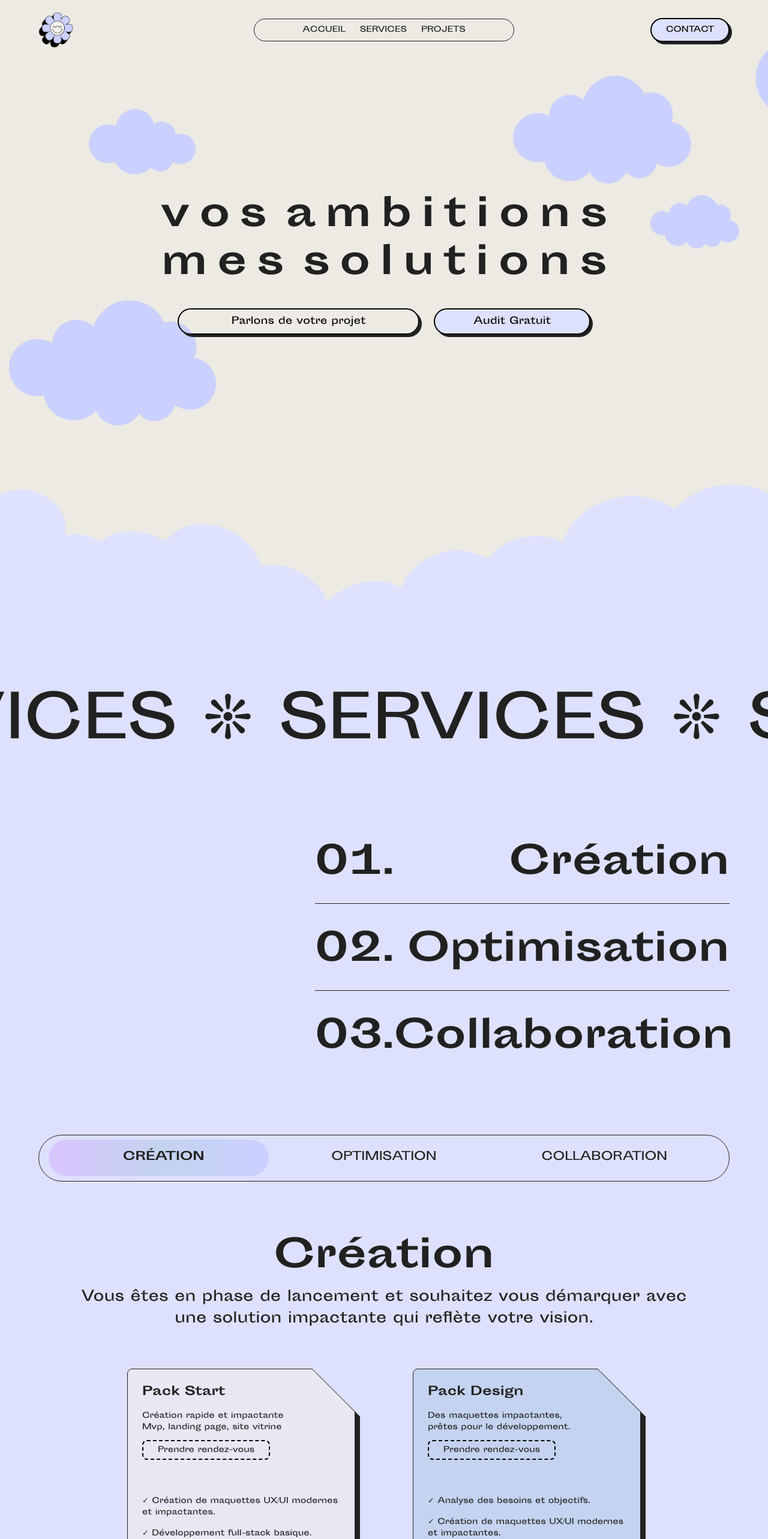
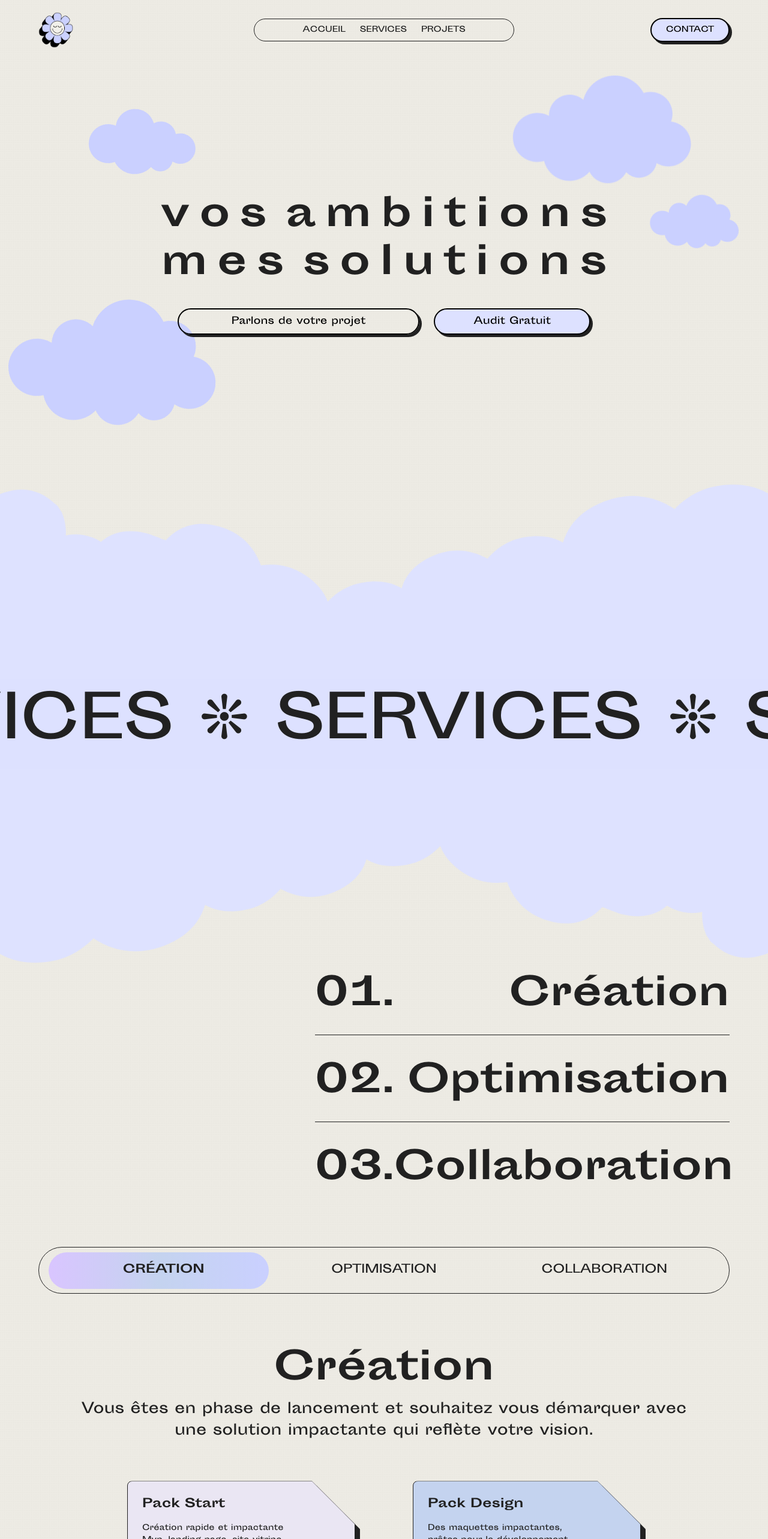
Before and after one commit to maurinecornillon/maurinecornillon, a React (Create React App) app: page / in a window 1280 px wide. Shown: the top 2566 px of the page at 60% size. Built offline with nearby package versions, Linux system fonts and the light colour scheme.

Commit message:
change projects section

```diff
--- a/src/components/Background.jsx
+++ b/src/components/Background.jsx
@@ -79,13 +79,6 @@ const BackgroundFlowers = () => {
           ref={(el) => (flowerRefs.current[1] = el)}
           className="absolute w-[300px] top-[15%] right-[10%]"
         />
-        {/* Fleur 3 */}
-        <img
-          src={cloud}
-          alt="Fleur 3"
-          ref={(el) => (flowerRefs.current[2] = el)}
-          className="absolute w-[350px] bottom-[-fev0%] right-[-25%]"
-        />
 
         {/* Fleur 4 */}
         <img
--- a/src/components/Footer.jsx
+++ b/src/components/Footer.jsx
@@ -1,6 +1,5 @@
 import React from "react";
 import { FaLinkedin, FaGithub, FaCalendar } from "react-icons/fa";
-import flower from "../assets/img/logo/12.png";
 
 const Footer = () => {
   return <footer className="w-full relative z-10 bg-violet"></footer>;
--- a/src/pages/Projects.jsx
+++ b/src/pages/Projects.jsx
@@ -125,7 +125,7 @@ const Projects = () => {
   return (
     <>
       {/* Section du titre */}
-      <div className="bg-violet">
+      <div className="">
         <img src={clouds} alt="Flower" className="w-full h-full" />
       </div>
 
--- a/src/pages/Services.jsx
+++ b/src/pages/Services.jsx
@@ -8,6 +8,8 @@ import Optimisation from "./../components/Optimisation";
 import Collaboration from "./../components/Collaboration";
 
 import ZoomText from "../components/ZoomText";
+
+import clouds from "../assets/img/logo/12.png";
 
 // Composant pour l'effet "glider"
 const Glider = ({ position }) => {
@@ -105,23 +107,28 @@ const Services = () => {
 
   return (
     <>
-      <main className=" bg-violet w-[100%]">
+      <main className="  w-[100%]">
+        <div className="bg-violet">
           <Marquee speed={50}>
             <div className=" font-sporting-regular text-secondary text-[100px]">
               <p>
-              SERVICES ❊ SERVICES ❊ SERVICES ❊ SERVICES ❊ SERVICES ❊ SERVICES ❊
-              SERVICES ❊ SERVICES ❊ SERVICES ❊ SERVICES ❊ SERVICES ❊ SERVICES ❊
-              SERVICES ❊ SERVICES ❊ SERVICES ❊ SERVICES ❊ SERVICES ❊ SERVICES ❊
-              SERVICES ❊ SERVICES ❊ SERVICES ❊ SERVICES ❊ SERVICES ❊ SERVICES ❊
-              SERVICES ❊
+                SERVICES ❊ SERVICES ❊ SERVICES ❊ SERVICES ❊ SERVICES ❊ SERVICES
+                ❊ SERVICES ❊ SERVICES ❊ SERVICES ❊ SERVICES ❊ SERVICES ❊
+                SERVICES ❊ SERVICES ❊ SERVICES ❊ SERVICES ❊ SERVICES ❊ SERVICES
+                ❊ SERVICES ❊ SERVICES ❊ SERVICES ❊ SERVICES ❊ SERVICES ❊
+                SERVICES ❊ SERVICES ❊ SERVICES ❊
               </p>
             </div>
           </Marquee>
+        </div>
+        <div className="">
+          <img src={clouds} alt="Flower" className="w-full h-full" />
+        </div>
         <section
           id="services"
           className=" w-[90%] z-50 mx-auto flex flex-col space-y-16 text-secondary font-sporting-regular"
         >
-          <div className="space-y-8 flex flex-col w-[60%] ml-auto mt-28 relative">
+          <div className="space-y-8 flex flex-col w-[60%] ml-auto relative">
             {/* Service 1 */}
             <ZoomText delay={0.2}>
               <div
@@ -189,10 +196,13 @@ const Services = () => {
               </div>
             </ZoomText>
           </div>
+        </section>
+      </main>
 
+      <section className=" w-[90%] z-50 mx-auto flex flex-col space-y-16 text-secondary font-sporting-regular">
         {/* NAVIGATION */}
         <ZoomText delay={0.2}>
-            <div className="relative border border-secondary rounded-full p-1 sm:p-2 overflow-hidden mt-8 w-full">
+          <div className="relative border border-secondary rounded-full p-1 sm:p-2 overflow-hidden mt-16 w-full">
             {/* Glider */}
             <Glider position={position} />
 
@@ -232,8 +242,8 @@ const Services = () => {
           <ZoomText delay={0.2}>
             <p className="">
               Pour découvrir le pack qui correspond le mieux à vos besoin et
-                obtenir une première estimation, utiliser le simulateur de
-                projet !
+              obtenir une première estimation, utiliser le simulateur de projet
+              !
             </p>
           </ZoomText>
         </div>
@@ -244,7 +254,7 @@ const Services = () => {
               href="https://linktr.ee/maurinemona"
               target="_blank"
               rel="noreferrer"
-                className=" w-full bg-primary block rounded-full border-2 border-black px-16 py-2 transition-all duration-300 hover:bg-gradient_blue  text-[0.5rem] sm:text-[0.5rem] lg:text-[0.8rem] xl:text-[1rem] 2xl:text-[1rem]"
+              className=" w-full bg-violet block rounded-full border-2 border-black px-16 py-2 transition-all duration-300 hover:bg-gradient_blue  text-[0.5rem] sm:text-[0.5rem] lg:text-[0.8rem] xl:text-[1rem] 2xl:text-[1rem]"
               style={{
                 boxShadow: "4px 4px 0px 0px #212121",
               }}
@@ -254,7 +264,6 @@ const Services = () => {
           </ZoomText>
         </div>
       </section>
-      </main>
     </>
   );
 };
```
Also changed, not shown: src/assets/img/logo/12.png. Lines whose indentation alone changed are shown as unchanged.
